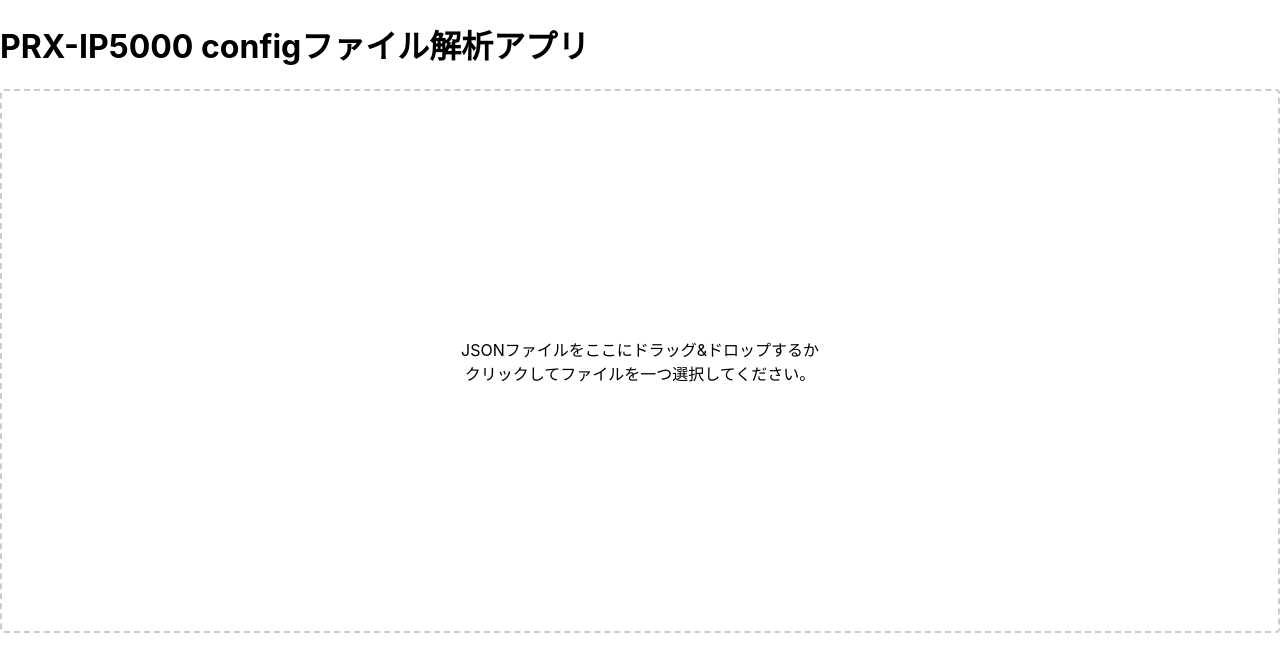
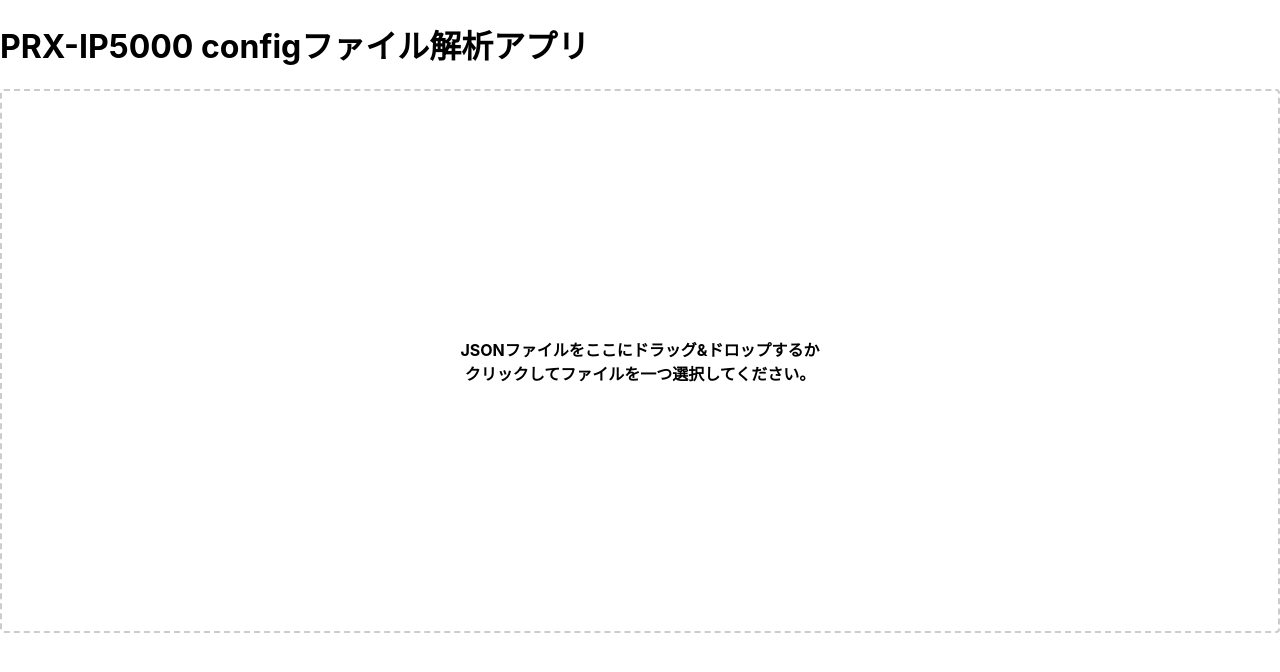
Before and after one commit to h-fukuyama/test-app, a React (Create React App) app: page / in a window 1280 px wide. Shown: the top 672 px of the page. Built offline with nearby package versions, Linux system fonts and the light colour scheme.

Commit message:
ヘッダー微調整

```diff
--- a/src/components/FileInputScreen.js
+++ b/src/components/FileInputScreen.js
@@ -46,7 +46,7 @@
         })}
       >
         <input {...getInputProps()} />
-        <p>JSONファイルをここにドラッグ&ドロップするか<br />クリックしてファイルを一つ選択してください。</p>
+        <p><b>JSONファイルをここにドラッグ&ドロップするか<br />クリックしてファイルを一つ選択してください。</b></p>
       </div>
       {renderHeader}
     </div>
--- a/src/components/Header.js
+++ b/src/components/Header.js
@@ -8,7 +8,7 @@
                 <li><Link to="/sc">sc(スタッフコール)</Link></li>
                 <li><Link to="/menu">menu</Link></li>
                 <li><Link to="/isms">isms</Link></li>
-                <li><Link to="/lt">ローカルタイマー</Link></li>
+                <li><Link to="/lt">lt(ローカルタイマー)</Link></li>
                 <li><Link to="/othr">othr</Link></li>
                 <li className="reset-link"><Link to="/reset">リセット</Link></li>
             </ul>
```
